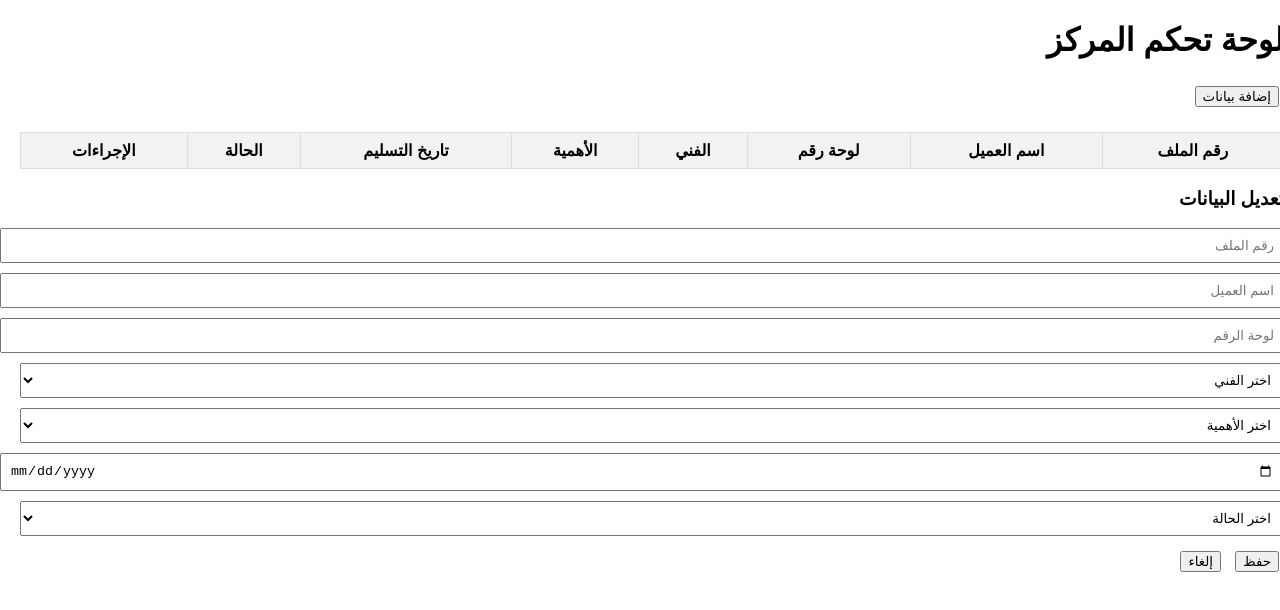
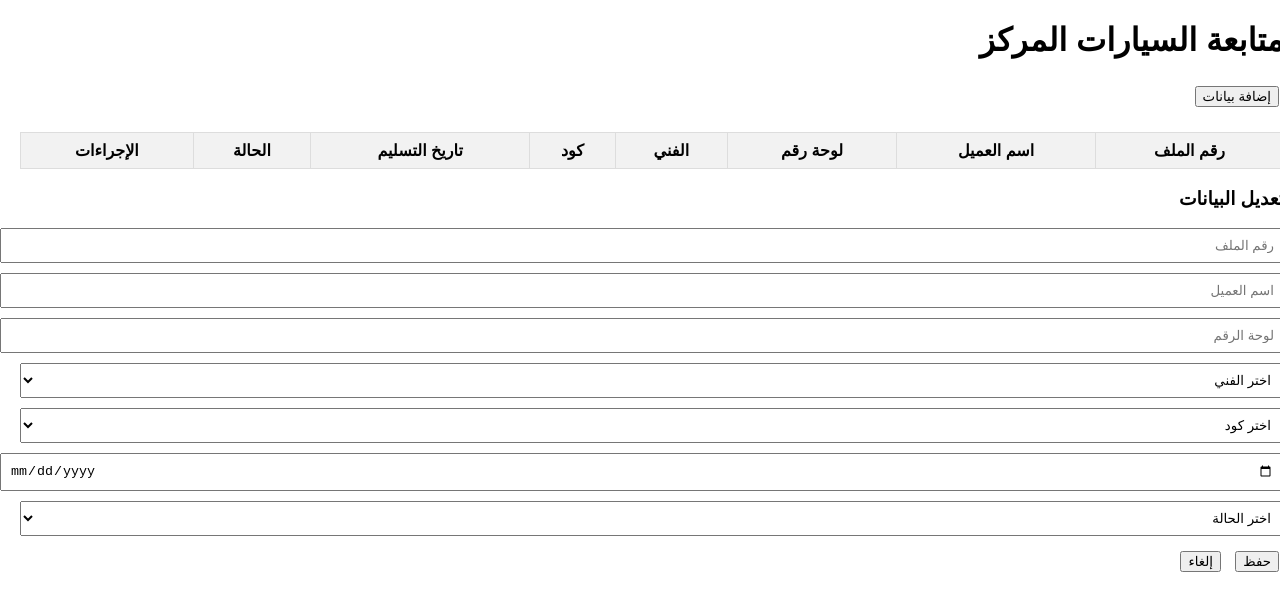
Before and after one commit to omar-bakhsh/service-status, a plain HTML site: page index.HTML in a window 1280 px wide. Drawn offline with Linux system fonts and the light colour scheme; no server answers.

Commit message:
Update index.HTML

```diff
--- a/index.HTML
+++ b/index.HTML
@@ -3,7 +3,7 @@
 <head>
     <meta charset="UTF-8">
     <meta name="viewport" content="width=device-width, initial-scale=1.0">
-    <title>لوحة تحكم المركز</title>
+    <title>متابعة السيارات المركز</title>
     <style>
         body { font-family: Arial, sans-serif; direction: rtl; }
         table { width: 100%; border-collapse: collapse; margin-top: 20px; }
@@ -22,7 +22,7 @@
     </style>
 </head>
 <body>
-    <h1>لوحة تحكم المركز</h1>
+    <h1>متابعة السيارات المركز</h1>
     <button onclick="window.openEditModal(-1)">إضافة بيانات</button>
     <table id="dataTable">
         <thead>
@@ -31,7 +31,7 @@
                 <th>اسم العميل</th>
                 <th>لوحة رقم</th>
                 <th>الفني</th>
-                <th>الأهمية</th>
+                <th>كود</th>
                 <th>تاريخ التسليم</th>
                 <th>الحالة</th>
                 <th>الإجراءات</th>
@@ -61,10 +61,10 @@
             <option value="سامر بخش">سامر بخش</option>
         </select>
         <select id="editPriority">
-            <option value="">اختر الأهمية</option>
-            <option value="منخفضة">منخفضة</option>
-            <option value="متوسطة">متوسطة</option>
-            <option value="عالية">عالية</option>
+            <option value="">اختر كود</option>
+            <option value="silver">silver</option>
+            <option value="Yellow">Yellow</option>
+            <option value="Red">Red</option>
         </select>
         <input type="date" id="editDeliveryDate" placeholder="تاريخ التسليم">
         <select id="editStatus">
```
